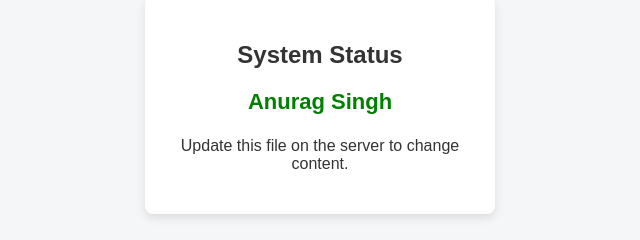
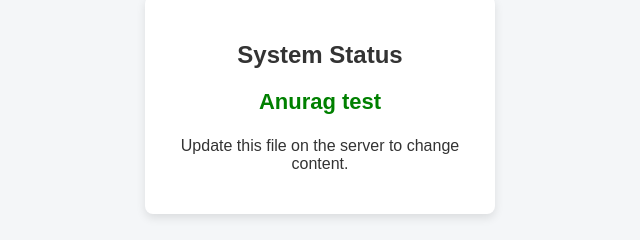
Before and after one commit to Anuragpw/myApp, a plain HTML site: page index.html in a window 1280 px wide. Shown: the part 228-468 px from the top of the page, 320-960 px from the left. Drawn offline with Linux system fonts and the light colour scheme.

Commit message:
Update status text in index.html

```diff
--- a/index.html
+++ b/index.html
@@ -57,7 +57,7 @@
     <main>
         <div class="card">
             <h2>System Status</h2>
-            <p class="status">Anurag Singh</p>
+            <p class="status">Anurag test</p>
             <p>Update this file on the server to change content.</p>
         </div>
     </main>
```
